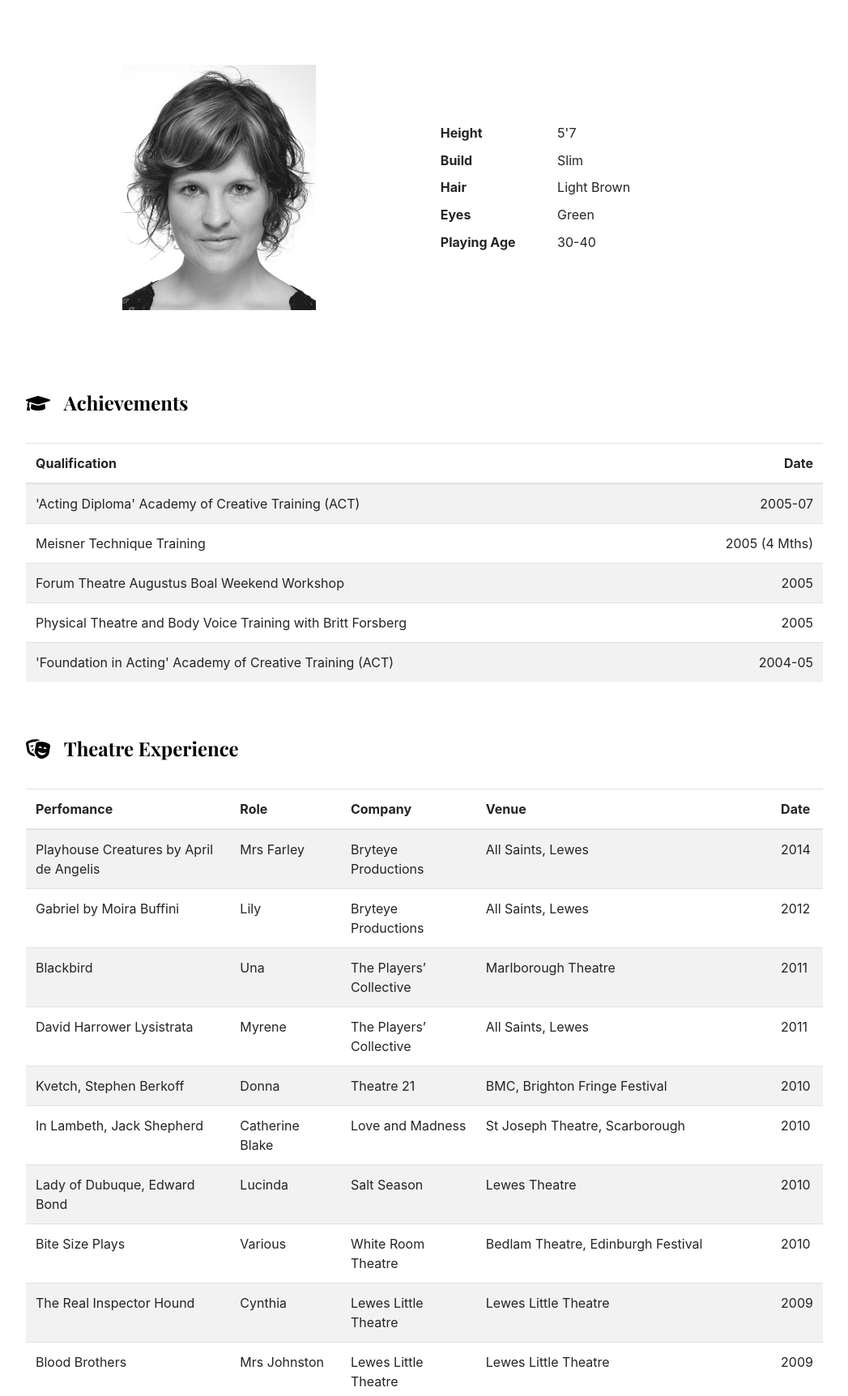
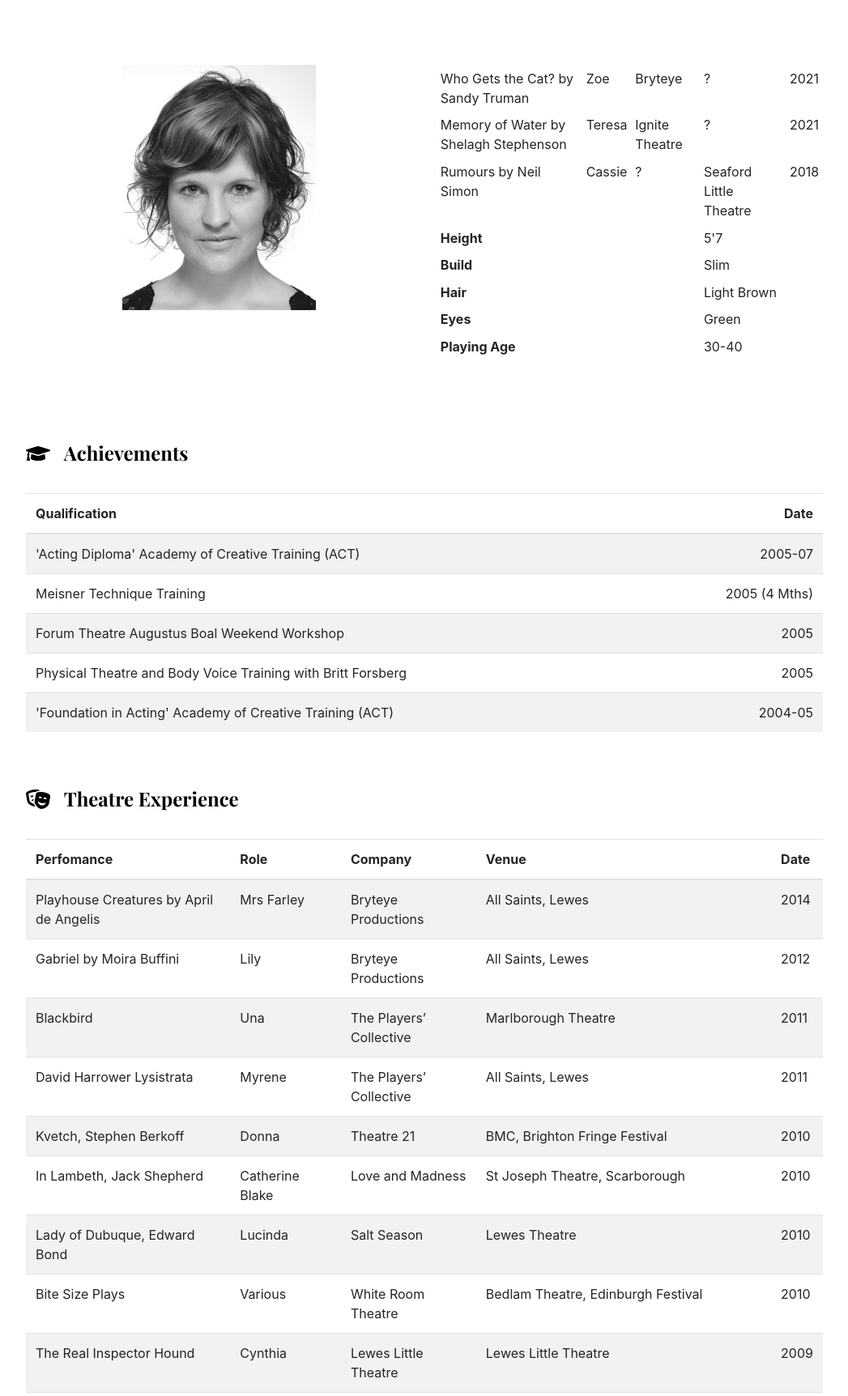
Before and after one commit to Bealby/lisa-fairfield-actress, a Flask app: page /profile in a window 1280 px wide. Shown: the part 239-1963 px from the top of the page at 81% size, without its empty margins (116-1163 px from the left). Run offline with Flask 2, Linux system fonts and the light colour scheme; lists and menus that the app fills with data are empty; some libraries are stand-ins or nearby versions; some web fonts are replaced.

Commit message:
Added new experience in profile.html

```diff
--- a/templates/profile.html
+++ b/templates/profile.html
@@ -11,6 +11,27 @@
                     </div>
                     <table class="table table-borderless table-sm col-6 d-none d-md-block my-auto">
                         <thead>
+                            <tr>
+                                <td>Who Gets the Cat? by Sandy Truman</td>
+                                <td>Zoe</td>
+                                <td>Bryteye</td>
+                                <td>?</td>
+                                <td>2021</td>
+                            </tr>
+                            <tr>
+                                <td>Memory of Water by Shelagh Stephenson</td>
+                                <td>Teresa</td>
+                                <td>Ignite Theatre</td>
+                                <td>?</td>
+                                <td>2021</td>
+                            </tr>
+                            <tr>
+                                <td>Rumours by Neil Simon</td>
+                                <td>Cassie</td>
+                                <td>?</td>
+                                <td>Seaford Little Theatre</td>
+                                <td>2018</td>
+                            </tr>
                             <tr>
                                 <th scope="col">Height</th>
                                 <th scope="col">&nbsp;&nbsp;&nbsp;</th>
```
